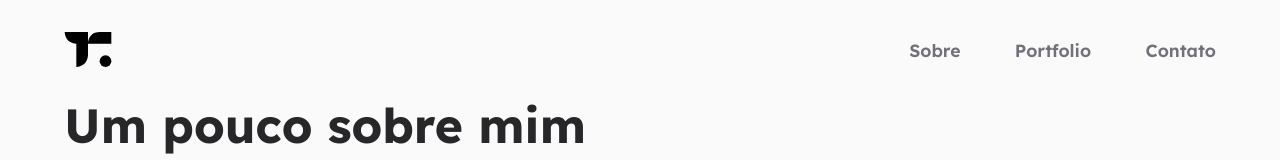
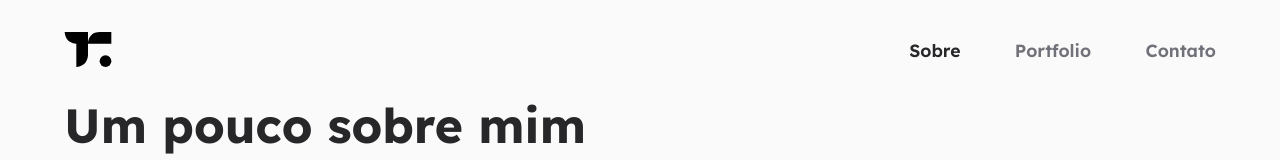
Before and after one commit to rauancamozzi/site, a React (Vite) app: page /sobre in a window 1280 px wide. Shown: the top 160 px of the page. Built offline with nearby package versions, Linux system fonts and the light colour scheme.

Commit message:
:lipstick: alterando a cor dos links selecionados

```diff
--- /dev/null
+++ b/src/NavBarItems.js
@@ -0,0 +1,17 @@
+export const NavBarItems = [
+  {
+    title: 'Sobre',
+    url: '/sobre',
+    class: 'navbar-links'
+  },
+  {
+    title: 'Portfolio',
+    url: '/portfolio',
+    class: 'navbar-links'
+  },
+  {
+    title: 'Contato',
+    url: '/contato',
+    class: 'navbar-links'
+  }
+]
--- a/src/components/Header/Header.jsx
+++ b/src/components/Header/Header.jsx
@@ -1,5 +1,5 @@
 import React from 'react';
-import { Link } from 'react-router-dom';
+import { NavLink, Link } from 'react-router-dom';
 import {
     HeaderContainer,
     Logo,
@@ -9,7 +9,11 @@
 
 import Menu from '../Menu';
 
+import { NavBarItems } from '../../NavBarItems';
+
 import brandImage from '../../assets/logo.svg';
+
+import '../../styles/components/Header/styles.css';
 
 const headerVariants = {
     in: { opacity: 1 },
@@ -39,16 +43,23 @@
             <Menu />
 
             <NavbarMenu>
-                <Link to="/sobre">
-                    <NavbarLinks>Sobre</NavbarLinks>
-                </Link>
-                <Link to="/portfolio">
-                    <NavbarLinks>Portfolio</NavbarLinks>
-                </Link>
-                <Link to="/contato">
-                    <NavbarLinks>Contato</NavbarLinks>
-                </Link>
+                {
+                    NavBarItems.map((item, index) => {
+                        return (
+                            <NavbarLinks key={ index }>
+                                <NavLink
+                                    to={ item.url }
+                                    className={ item.class }
+                                    activeClassName="link-selected"
+                                >
+                                    { item.title }
+                                </NavLink>
+                            </NavbarLinks>
+                        );
+                    })
+                }
             </NavbarMenu>
         </HeaderContainer>
     );
+
 }
--- /dev/null
+++ b/src/styles/components/Header/styles.css
@@ -0,0 +1,19 @@
+.navbar-links {
+    display: inline-block;
+
+    text-decoration: none;
+    text-align: center;
+
+    color: var(--gray-500);
+
+    transition: all 250ms ease-in-out;
+}
+
+.navbar-links:hover {
+    color: var(--gray-800);
+    cursor: pointer;
+}
+
+.link-selected {
+    color: var(--gray-800);
+}
--- a/src/styles/components/Header/styles.js
+++ b/src/styles/components/Header/styles.js
@@ -84,9 +84,4 @@
   padding-left: 3.4rem;
 
   transition: all 250ms ease-in-out;
-
-  &:hover {
-    color: var(--gray-800);
-    cursor: pointer;
-  }
 `;
```
